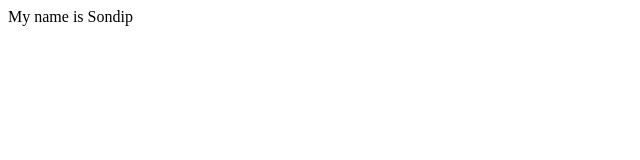
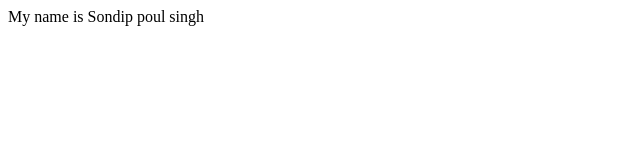
Before and after one commit to thesondip083/git_basic_learning, a plain HTML site: page index.html in a window 1280 px wide. Shown: the full height of the page, 0-640 px from the left. Drawn offline with Linux system fonts and the light colour scheme.

Commit message:
Update index.html

```diff
--- a/index.html
+++ b/index.html
@@ -1,6 +1,6 @@
 <html>
     <head><title>Test - nanodesigns</title></head>
     <body>
-          <p>My name is Sondip</p>
+          <p>My name is Sondip poul singh</p>
     </body>
 </html>
```
